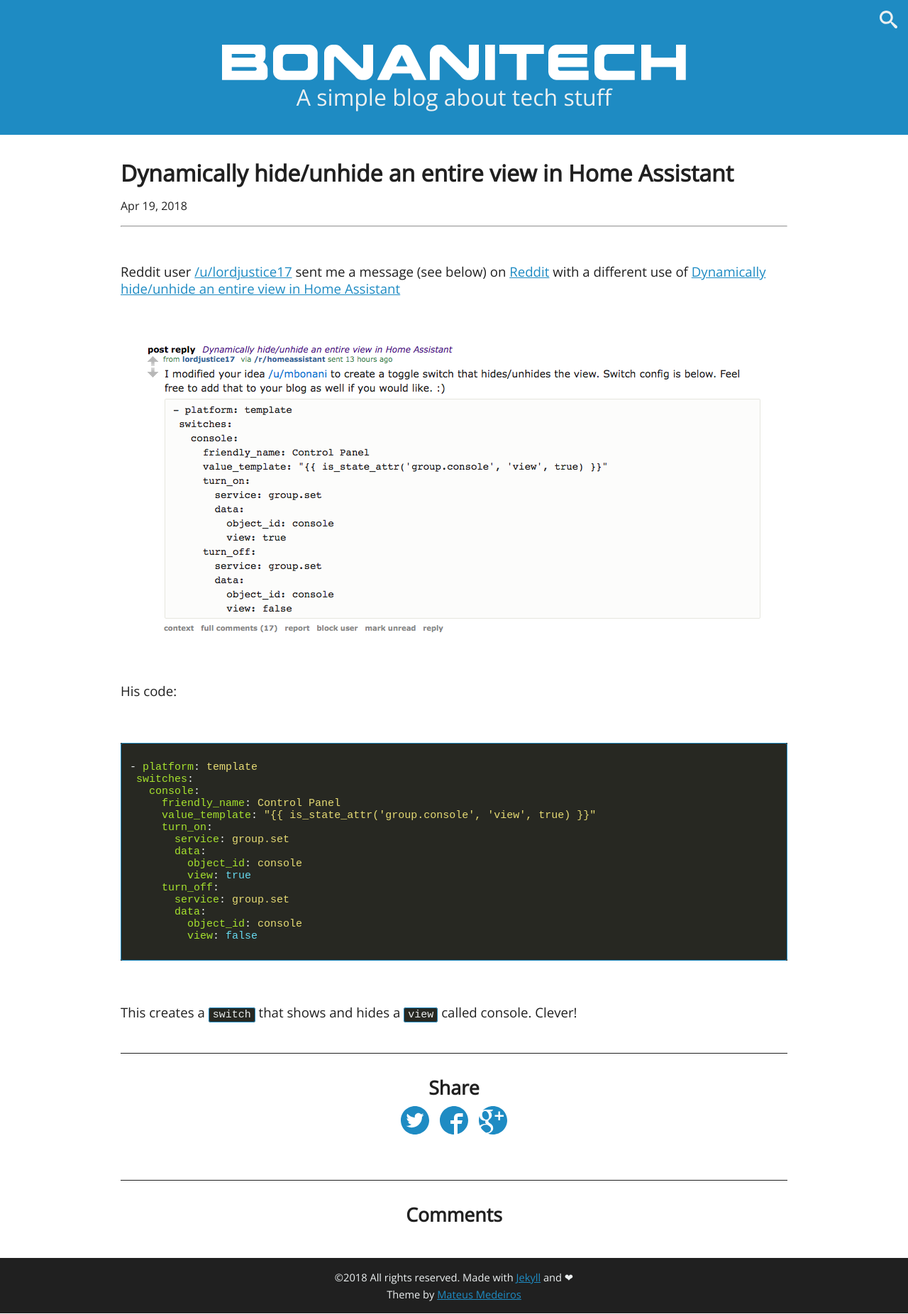
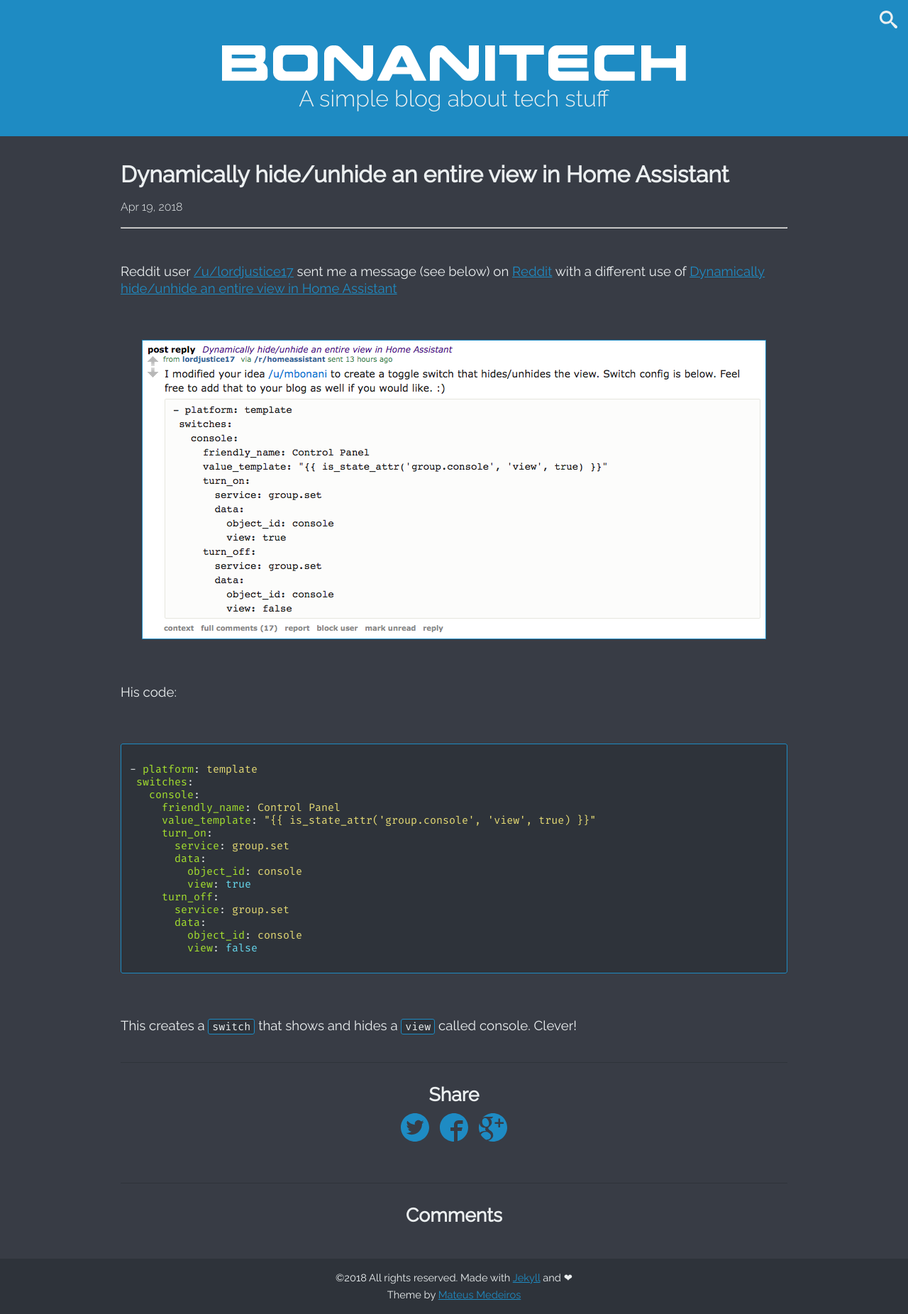
Before and after one commit to bonanitech/blog, a Jekyll site: the page built from _posts/2018-04-19-dynamically-hide-unhide-an-entire-view-update.md, in a window 1280 px wide. Shown: the whole page at 71% size. Built offline with Jekyll 4.4.1, drawn with Linux system fonts in a browser that asks for light colours; nearby versions of some CDN libraries; comment, search, counter and statistics services are not loaded.

Commit message:
Darken all the things!!

```diff
--- a/_sass/_base.scss
+++ b/_sass/_base.scss
@@ -19,7 +19,8 @@ button {
 ------------*/
 body {
     font-family: $default-font;
-    color: $black;
+    color: $white;
+    background-color: $midnight;
 }
 
 /*------------------
@@ -124,6 +125,7 @@ table {
 --------------*/
 img {
     max-width: 100%;
+    border: 1px solid $blue;
     vertical-align: middle;
     display: block;
     margin: 0 auto;
--- a/_sass/_syntax-highlighting.scss
+++ b/_sass/_syntax-highlighting.scss
@@ -3,10 +3,11 @@
 ////////////
 pre,
 code {
+    font-family: $code-font;
     font-size: 15px;
     border: 1px solid $blue;
     border-radius: 3px;
-    background: #272822;
+    background: $black;
 }
 
 code {
@@ -29,10 +30,10 @@ pre {
  * Syntax highlighting styles
  */
 .highlight {
-    background: #272822;
+    background: $black;
 
     .highlighter-rouge & {
-      background: #272822;
+      background: $black;
     }
 
     .c { color: #75715e } /* Comment */
--- a/assets/css/main.scss
+++ b/assets/css/main.scss
@@ -4,21 +4,24 @@
 
 @charset "utf-8";
 @import url('https://fonts.googleapis.com/css?family=Roboto+Slab');
-@import url('https://fonts.googleapis.com/css?family=Open+Sans:300,300i,400');
+@import url('https://fonts.googleapis.com/css?family=Raleway:300,300i,400');
+@import url('https://cdn.jsdelivr.net/gh/tonsky/FiraCode@1.206/distr/fira_code.css');
 
 ////////////////
 // Variáveis //
 ///////////////
 
 // Fonte
-$default-font: 'Open Sans', Arial, sans-serif;
+$default-font: 'Raleway', Arial, sans-serif;
 $title-font: 'Roboto Slab', serif;
+$code-font: 'Fira Code', monospace;
 
 // Cores
-$black: #202020;
+$black: #2E333A;
 $white: #ecf0f1;
 $grey: darken($white, 3%);
 $blue: #1e8bc3;
+$midnight: #383C45;
 
 // Breakpints
 $bp-tablet-large: 800px;
```
